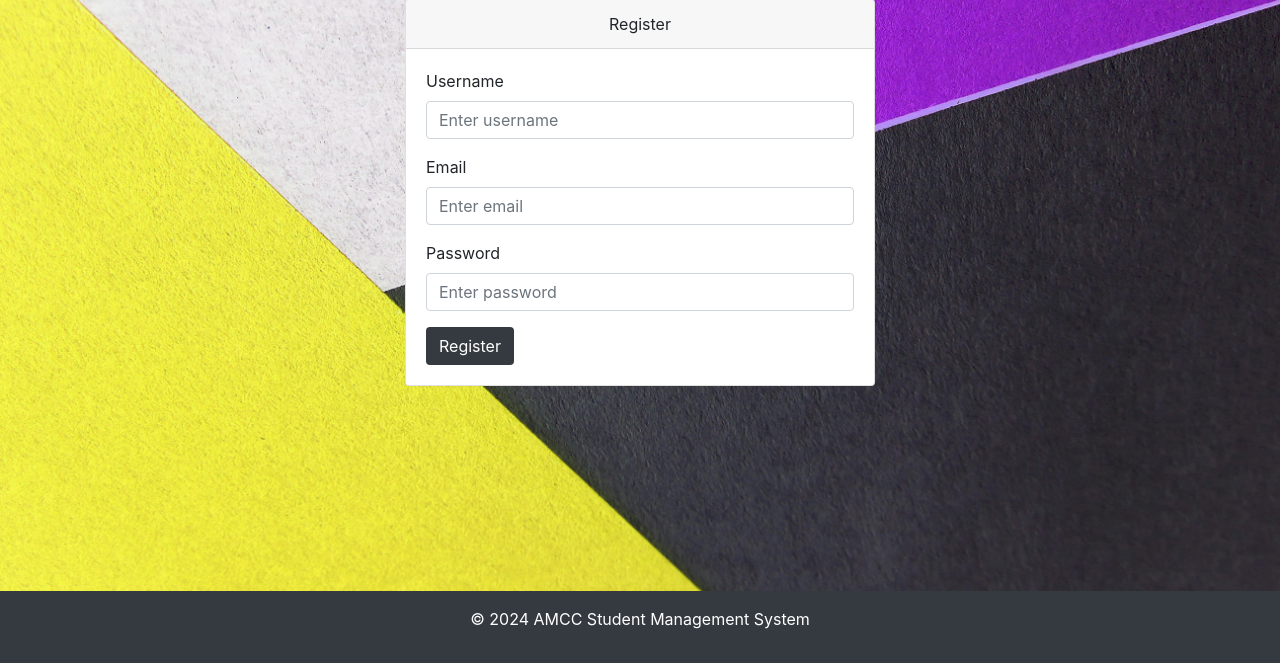
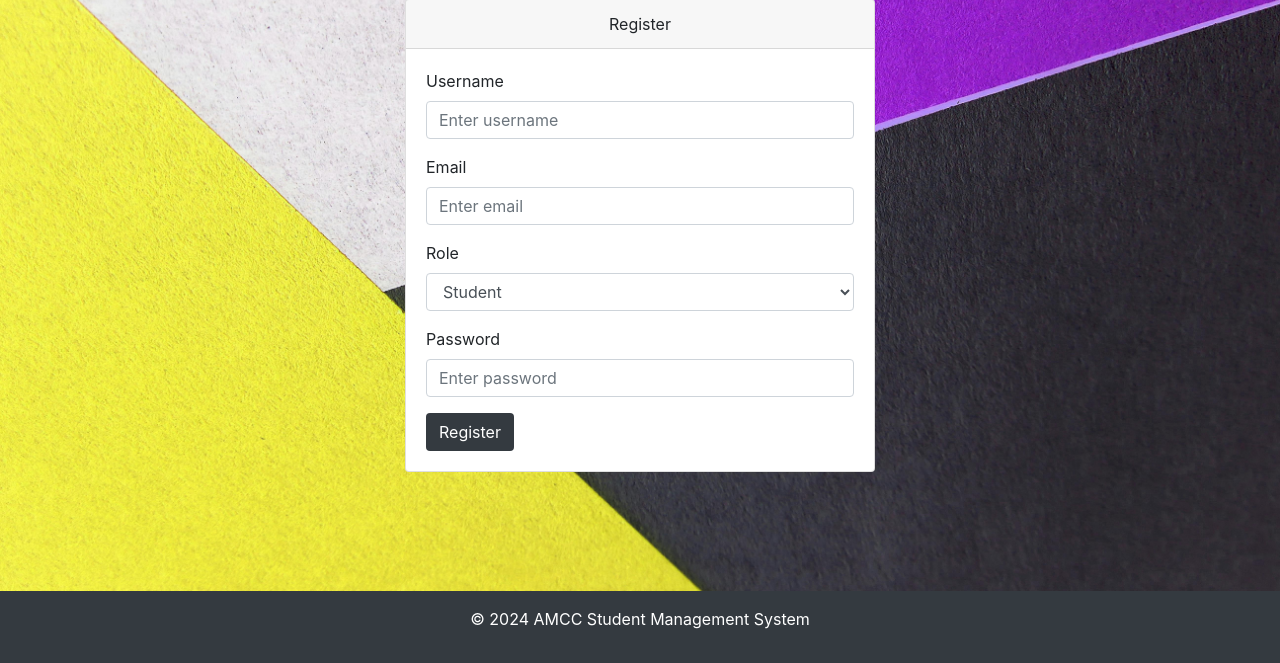
Before and after one commit to russellandrady/usermanagementsystemusingflask, a Flask app: page /register in a window 1280 px wide. Shown: the part 137-800 px from the top of the page. Run offline with Flask 3, Linux system fonts and the light colour scheme; some libraries are stand-ins or nearby versions.

Commit message:
companiescansignup

```diff
--- a/server.py
+++ b/server.py
@@ -54,7 +54,11 @@ def register():
         email = request.form['email']
         pwd = request.form['password']
         cur = mysql.connection.cursor()
-        cur.execute("insert into student (username, email, password) VALUES (%s, %s, %s)", (username, email, pwd))
+        role = request.form['role']
+        if role == 'Student':
+            cur.execute("insert into student (username, email, password) VALUES (%s, %s, %s)", (username, email, pwd))
+        else:
+            cur.execute("insert into company (username, email, password) VALUES (%s, %s, %s)", (username, email, pwd))
         mysql.connection.commit()
         cur.close()
         reg=True
--- a/templates/register.html
+++ b/templates/register.html
@@ -17,6 +17,13 @@
             <input type="email" class="form-control" id="email" name="email" placeholder="Enter email">
           </div>
           <div class="form-group">
+            <label for="role">Role</label>
+            <select class="form-control form-select" id="role" name="role" aria-label="Select Your Role">
+              <option selected>Student</option>
+              <option value="Company">Company</option>
+            </select>
+          </div>
+          <div class="form-group">
             <label for="password">Password</label>
             <input type="password" class="form-control" id="password" name="password" placeholder="Enter password">
           </div>
```
